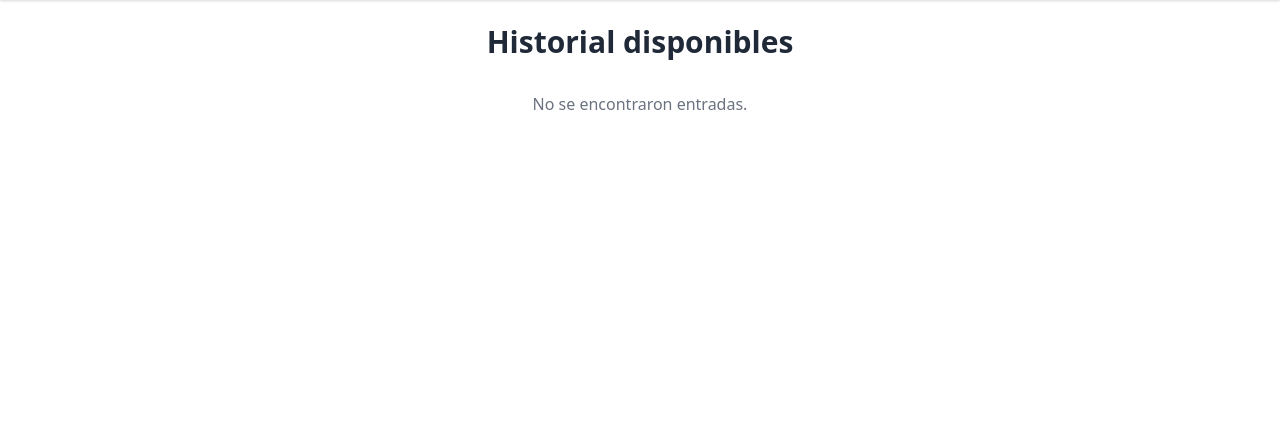
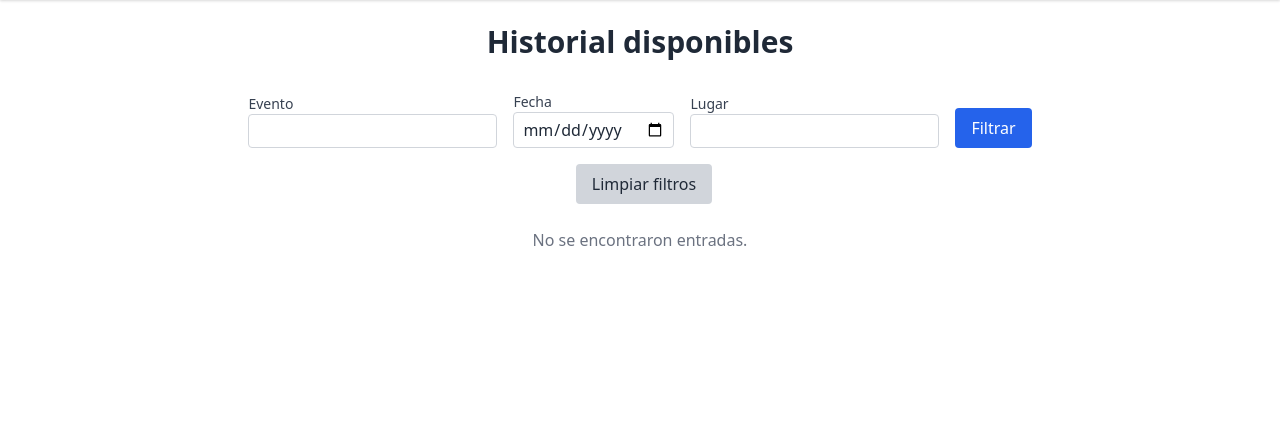
Before and after one commit to rajnaroc/EVENTIS, a Flask app: page /historial in a window 1280 px wide. Shown: the part 112-556 px from the top of the page. Run offline with Flask 3, Linux system fonts and the light colour scheme; the visitor is signed in with stand-in values (Sample User, id 1); data that the repository does not hold is empty.

Commit message:
5.1.3: añadimos filtros en el historial

```diff
--- a/src/routes/perfil.py
+++ b/src/routes/perfil.py
@@ -43,4 +43,43 @@ def historial_compras():
         compra = ModelUser.historial_compras(db, current_user.id)
         return render_template('historial_compras.html', compra=compra)
     else:
-        return redirect(url_for('iniciar_sesion'))
+        return redirect(url_for('auth.iniciar_sesion'))
+
+@perfil_bp.route('/historial')
+def tu_ruta_historial():
+
+    cur = db.connection.cursor()
+
+    evento = request.args.get('evento', '').strip()
+    fecha = request.args.get('fecha', '').strip()
+    lugar = request.args.get('lugar', '').strip()
+
+    # Construye la consulta según filtros (ajusta según tu acceso a BD)
+    query = "SELECT * FROM entradas WHERE usuario_id = %s"
+    params = [current_user.id]
+
+    if evento:
+        query += " AND nombre_evento LIKE %s"
+        params.append(f"%{evento}%")
+    if fecha:
+        query += " AND fecha_evento = %s"
+        params.append(fecha)
+    if lugar:
+        query += " AND lugar_evento LIKE %s"
+        params.append(f"%{lugar}%")
+
+    # Ejecutar consulta con params y devolver resultados
+    compra = cur.excute(query, params)
+    db.connection.commit()
+    cur.close()
+    return render_template('historial.html', compra=compra)
+
+@perfil_bp.route('/eliminar_entrada/<int:entrada_id>', methods=['POST'])
+def eliminar_entrada(entrada_id):
+    cur = db.connection.cursor()
+    cur.execute("DELETE FROM entradas WHERE id = %s AND usuario_id = %s", (entrada_id, current_user.id))
+    db.connection.commit()
+    cur.close()
+    flash('Entrada eliminada correctamente', 'success')
+
+    return redirect(url_for('perfil.tu_ruta_historial'))
--- a/src/templates/historial_compras.html
+++ b/src/templates/historial_compras.html
@@ -5,10 +5,44 @@
 {% block body %}
 <div class="max-w-4xl min-h-screen mx-auto px-4 py-6">
     <h1 class="text-3xl font-bold mb-8 text-center">Historial disponibles</h1>
+
+    <!-- FORMULARIO DE FILTROS -->
+        <form method="GET" action="{{ url_for('perfil.tu_ruta_historial') }}" class="mb-6 flex flex-wrap gap-4 items-end justify-center">
+            <div>
+                <label for="evento" class="block text-sm font-medium text-gray-700">Evento</label>
+                <input type="text" name="evento" id="evento" value="{{ request.args.get('evento', '') }}" class="border border-gray-300 rounded px-2 py-1">
+            </div>
+            <div>
+                <label for="fecha" class="block text-sm font-medium text-gray-700">Fecha</label>
+                <input type="date" name="fecha" id="fecha" value="{{ request.args.get('fecha', '') }}" class="border border-gray-300 rounded px-2 py-1">
+            </div>
+            <div>
+                <label for="lugar" class="block text-sm font-medium text-gray-700">Lugar</label>
+                <input type="text" name="lugar" id="lugar" value="{{ request.args.get('lugar', '') }}" class="border border-gray-300 rounded px-2 py-1">
+            </div>
+            <div>
+                <button type="submit" class="bg-blue-600 text-white px-4 py-2 rounded hover:bg-blue-700 transition">Filtrar</button>
+            </div>
+            <a href="{{ url_for('perfil.tu_ruta_historial') }}" class="bg-gray-300 hover:bg-gray-400 text-gray-800 px-4 py-2 rounded transition duration-200 ml-2 inline-block">Limpiar filtros</a>
+        </form>
+
+    <!-- LISTADO DE ENTRADAS -->
     {% for entrada in compra %}
     <div class="border border-gray-200 rounded-lg hover:shadow-md transition-shadow duration-200 mb-4">
         <div class="bg-gray-50 px-4 py-3 flex justify-between items-center">
+            <!-- Título de la entrada -->
             <h3 class="text-lg font-semibold text-gray-800 truncate">#{{ entrada[0] }} {{ entrada[6] }}</h3>
+
+            <!-- Botón eliminar -->
+            <form method="POST" action="{{ url_for('perfil.eliminar_entrada', entrada_id=entrada[0]) }}" onsubmit="return confirm('¿Seguro que quieres eliminar esta entrada?');">
+                <button type="submit" class="text-red-600 hover:text-red-800" title="Eliminar entrada">
+                    <svg xmlns="http://www.w3.org/2000/svg" class="h-5 w-5" fill="none" viewBox="0 0 24 24" stroke="currentColor">
+                        <path stroke-linecap="round" stroke-linejoin="round" stroke-width="2" d="M19 7l-.867 12.142A2 2 0 0116.138 21H7.862a2 2 0 01-1.995-1.858L5 7m5-4h4m-4 0a1 1 0 00-1 1v1h6V4a1 1 0 00-1-1m-4 0h4" />
+                    </svg>
+                </button>
+            </form>
+
+            <!-- Estado -->
             <span class="px-2 py-1 rounded-full text-xs font-medium bg-blue-100 text-blue-800">
                 {{ entrada[5] }}
             </span>
```
